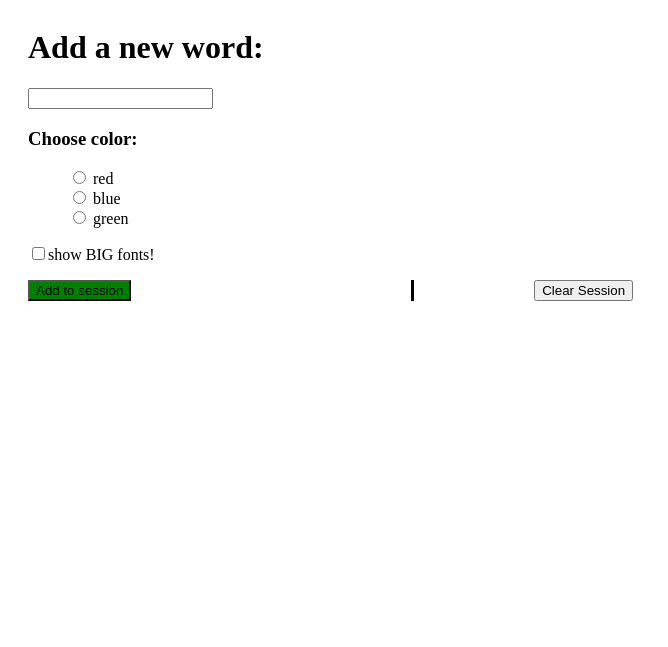
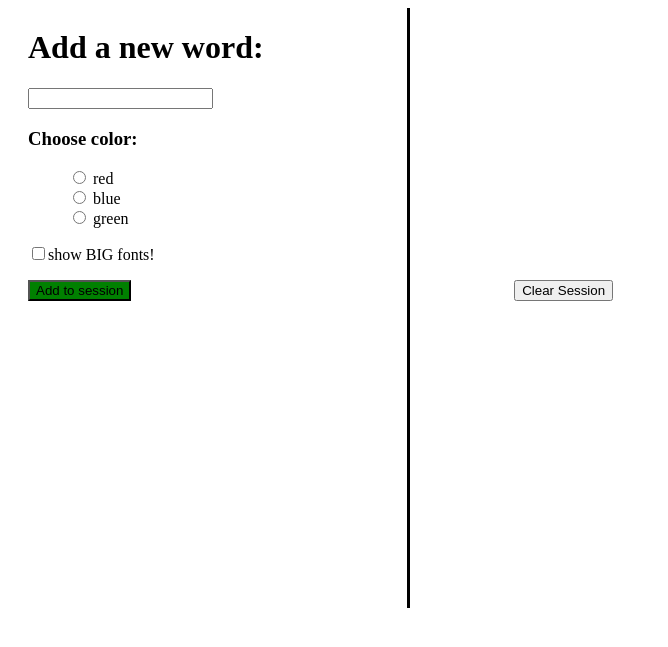
Before and after one commit to py1-10-2017/Beth_Hart_py1_10_2017, a Django app: template django/session_words/apps/sw_app/templates/sw_app/index.html in a window 1280 px wide. Shown: the top 647 px of the page, without its empty margins (0-668 px from the left). Run offline with Django 3.2, Linux system fonts and the light colour scheme; the template is opened without the code that fills it, so the values that code supplies are empty.

Commit message:
check code and write issue todos

```diff
--- a/django/session_words/apps/sw_app/static/sw_app/css/style.css
+++ b/django/session_words/apps/sw_app/static/sw_app/css/style.css
@@ -14,16 +14,18 @@
     font-size: 25px;
 }
 
-form {
+#new_word{
     width: 30%;
     display: inline-block;
     padding-left: 20px;
+    border-right: black 3px solid;
+    height: 600px;
 }
 
 .aside{
     width: 45%;
     display: inline-block;
-    border-left: black 3px solid;
+
     padding-left: 100px;
 }
 
--- a/django/session_words/apps/sw_app/templates/sw_app/index.html
+++ b/django/session_words/apps/sw_app/templates/sw_app/index.html
@@ -9,7 +9,7 @@
       <body>
 
 
-          <form action='/create' method='POST'>
+          <form id='new_word' action='/create' method='POST'>
               {%csrf_token %}
               <label id ='new' for="word"><h1>Add a new word: </h1></label>
               <p><input id='word' type="text" name="word"/></p>
@@ -30,9 +30,9 @@
               <input id='add' type="submit" value="Add to session"/>
           </form>
           <div class="aside">
-           <form>
-
-             <input id='red' type="submit" value="Clear Session"/>
+           <form action='/clear' method='POST'>
+               {%csrf_token %}
+                <input id='red' type="submit" value="Clear Session"/>
            </form>
             {% for item in words %}
 
```
Also changed, not shown: django/random_word_generator/db.sqlite3, django/session_words/db.sqlite3, django/survey_form/db.sqlite3.
